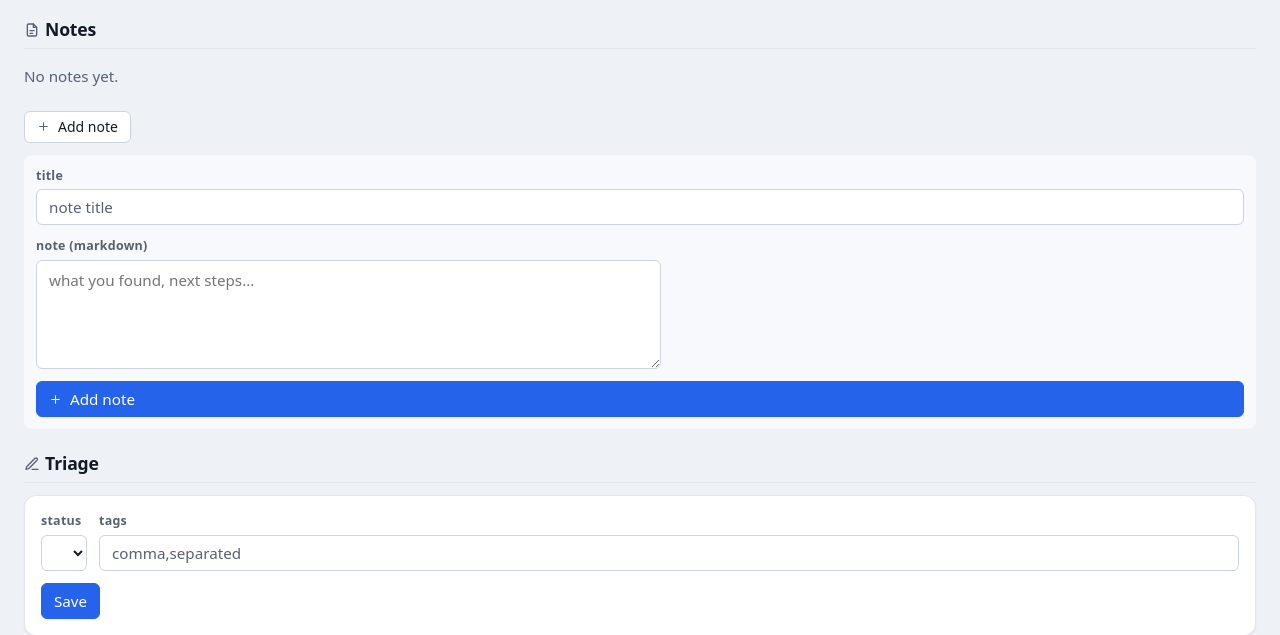
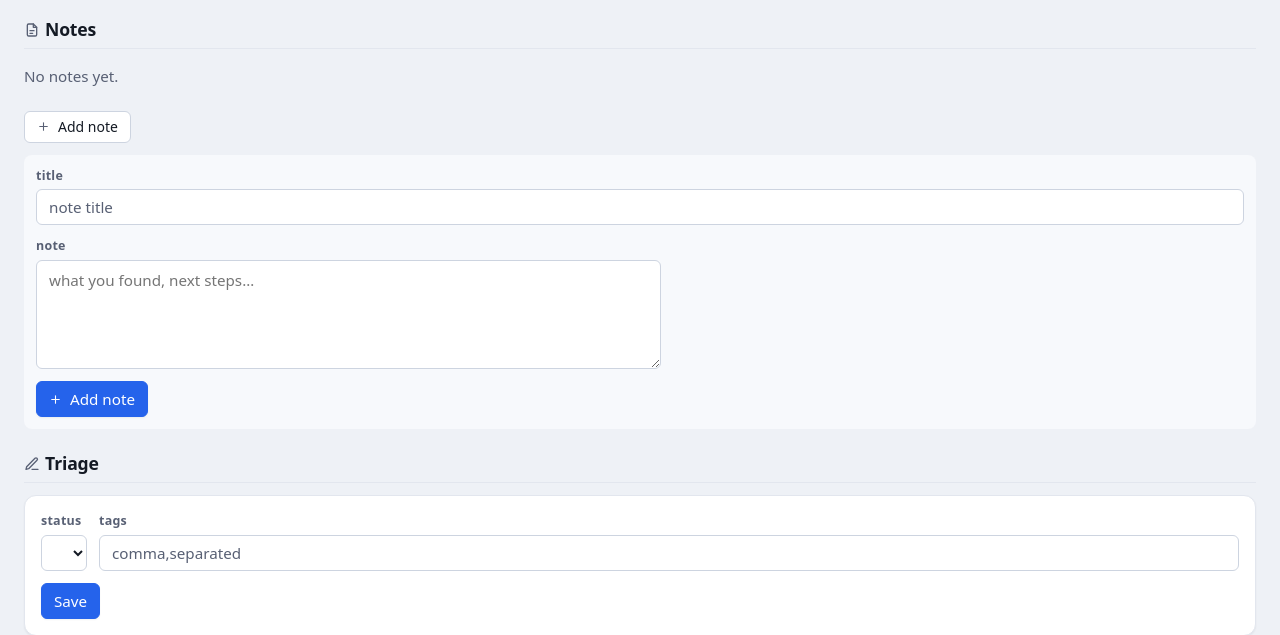
Before and after one commit to g4laad/penrecon, a FastAPI app: template src/penrecon/web/templates/host.html in a window 1280 px wide, after a click on "Add note". Shown: the part 668-1303 px from the top of the page. Run offline with FastAPI, Linux system fonts and the light colour scheme; the template is opened without the code that fills it, so the values that code supplies are empty; parts of the project's set-up code (start-up, migrations or seed data) failed here and were passed over.

Commit message:
fix(notes): trim add-note legend, stop button stretching
Drop "(markdown)" from the add-note field label, and align-self the submit
button to flex-start so it sizes to content instead of stretching the full
width of the column-flex form.

```diff
--- a/src/penrecon/web/static/style.css
+++ b/src/penrecon/web/static/style.css
@@ -233,6 +233,7 @@ details.note > summary .note-title { font-weight:600; }
 details.note > summary small { color:var(--mut); font-family:var(--font-sans); margin-left:auto; }
 .note-body, .note-add { display:flex; flex-direction:column; gap:var(--space-3); padding:var(--space-4); }
 .note-add { padding:var(--space-3); background:var(--panel); border-radius:var(--radius); }
+.note-add button { align-self:flex-start; }  /* size to content, don't stretch the column */
 .note-actions { display:flex; gap:var(--space-2); }
 .note-empty { color:var(--mut); padding:0 0 var(--space-2); }
 .svc-notes { margin-top:var(--space-3); }
--- a/src/penrecon/web/templates/_notes.html
+++ b/src/penrecon/web/templates/_notes.html
@@ -30,7 +30,7 @@
       <input type="hidden" name="host_id" value="{{ host_id }}">
       <label class="field"><span>title</span>
         <input name="title" placeholder="note title" required aria-label="New note title"></label>
-      <label class="field"><span>note (markdown)</span>
+      <label class="field"><span>note</span>
         <textarea name="body_md" rows="4" placeholder="what you found, next steps…"></textarea></label>
       <button type="submit">{{ icons.icon('plus', 'icon-sm') }}Add note</button>
     </form>
```
